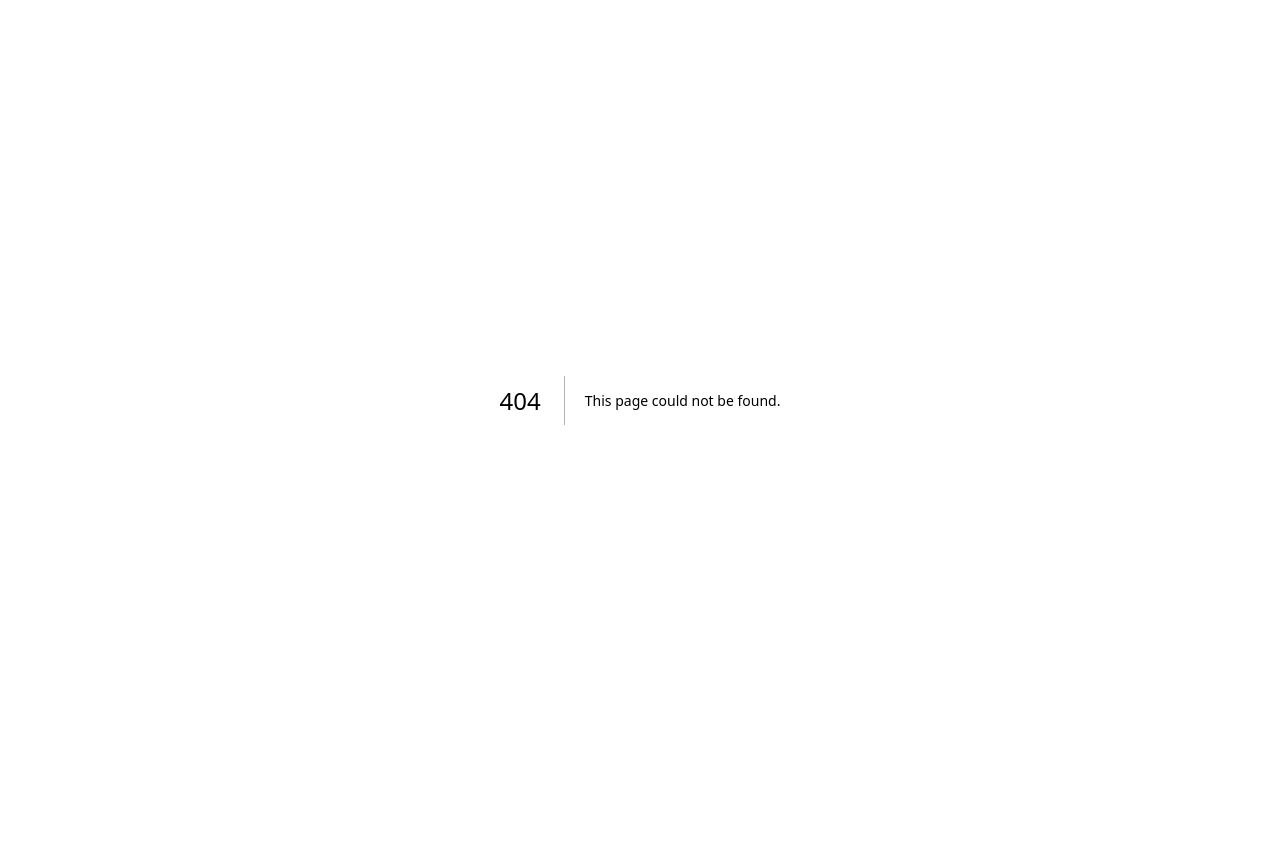
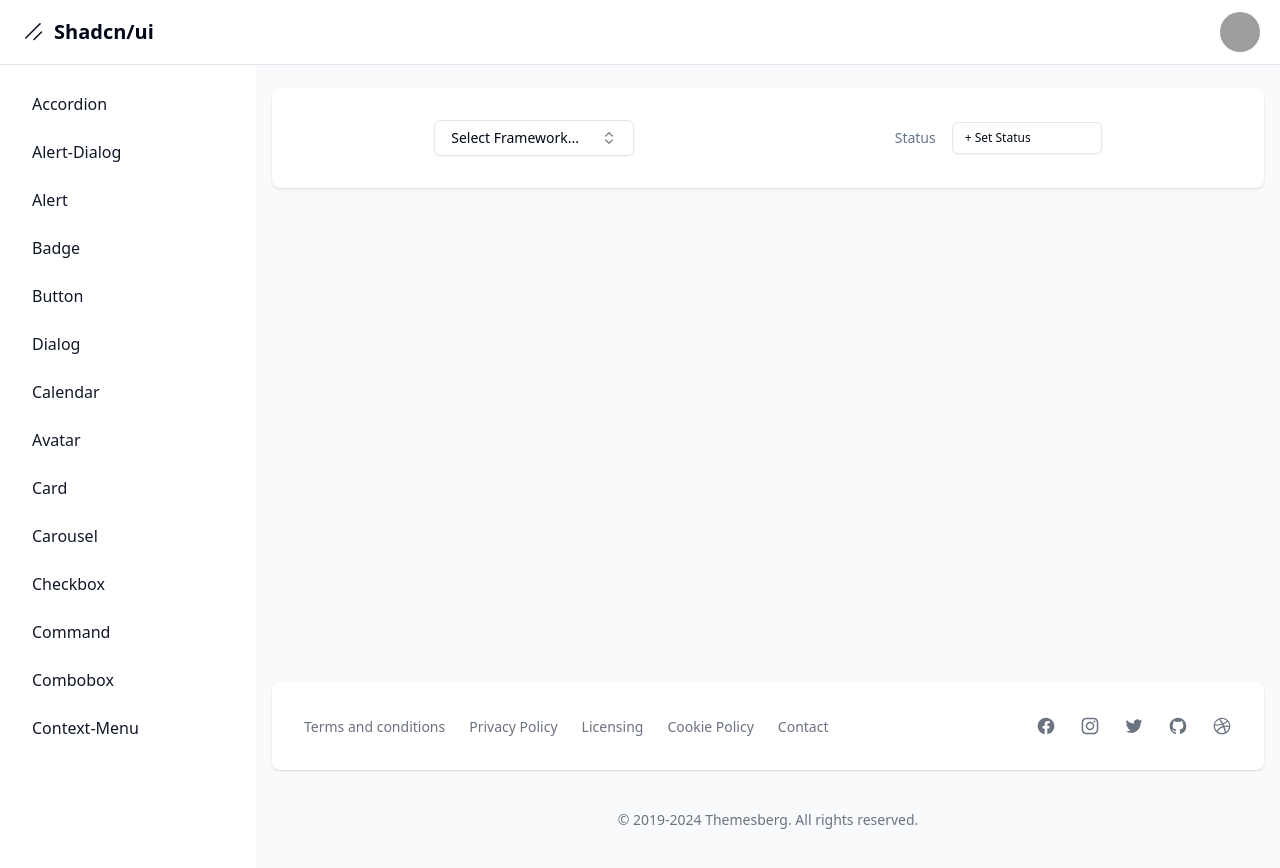
Before and after one commit to MiguelDecode/shadcn-tutorial, a Next.js app: page /dashboard/combobox in a window 1280 px wide. Before the commit this address had no page. Before the commit the page ends 800 px from the top, so only its background shows below. Built offline with nearby package versions, Linux system fonts and the light colour scheme; grey boxes are pictures that could not be loaded.

Commit message:
feat: component combobox

```diff
--- a/package.json
+++ b/package.json
@@ -13,9 +13,11 @@
     "@radix-ui/react-alert-dialog": "^1.1.2",
     "@radix-ui/react-avatar": "^1.1.1",
     "@radix-ui/react-checkbox": "^1.1.2",
+    "@radix-ui/react-context-menu": "^2.2.2",
     "@radix-ui/react-dialog": "^1.1.2",
     "@radix-ui/react-icons": "^1.3.0",
     "@radix-ui/react-label": "^2.1.0",
+    "@radix-ui/react-popover": "^1.1.2",
     "@radix-ui/react-slot": "^1.1.0",
     "class-variance-authority": "^0.7.0",
     "clsx": "^2.1.1",
--- /dev/null
+++ b/src/app/dashboard/combobox/page.tsx
@@ -0,0 +1,204 @@
+"use client";
+
+import React from "react";
+import { Check, ChevronsUpDown } from "lucide-react";
+
+import { cn } from "@/lib/utils";
+import { Button } from "@/components/ui/button";
+import {
+  Command,
+  CommandEmpty,
+  CommandGroup,
+  CommandInput,
+  CommandItem,
+  CommandList,
+} from "@/components/ui/command";
+import {
+  Popover,
+  PopoverContent,
+  PopoverTrigger,
+} from "@/components/ui/popover";
+
+import {
+  ArrowUpCircle,
+  CheckCircle2,
+  Circle,
+  HelpCircle,
+  LucideIcon,
+  XCircle,
+} from "lucide-react"
+
+type Status = {
+  value: string
+  label: string
+  icon: LucideIcon
+}
+
+const frameworks = [
+  {
+    value: "next.js",
+    label: "Next.js",
+  },
+  {
+    value: "react.js",
+    label: "React.js",
+  },
+  {
+    value: "sveltekit",
+    label: "SvelteKit",
+  },
+  {
+    value: "nuxt.js",
+    label: "Nuxt.js",
+  },
+  {
+    value: "remix",
+    label: "Remix",
+  },
+  {
+    value: "astro",
+    label: "Astro",
+  },
+];
+
+const statuses: Status[] = [
+  {
+    value: "backlog",
+    label: "Backlog",
+    icon: HelpCircle,
+  },
+  {
+    value: "todo",
+    label: "Todo",
+    icon: Circle,
+  },
+  {
+    value: "in progress",
+    label: "In Progress",
+    icon: ArrowUpCircle,
+  },
+  {
+    value: "done",
+    label: "Done",
+    icon: CheckCircle2,
+  },
+  {
+    value: "canceled",
+    label: "Canceled",
+    icon: XCircle,
+  },
+]
+
+export default function Page() {
+  const [open, setOpen] = React.useState(false);
+  const [value, setValue] = React.useState("");
+
+  const [selectedStatus, setSelectedStatus] = React.useState<Status | null>(
+    null
+  );
+  const [opened, setOpened] = React.useState(false);
+
+  return (
+    <div className="flex justify-around items-center">
+      <Popover open={open} onOpenChange={setOpen}>
+        <PopoverTrigger asChild>
+          <Button
+            variant="outline"
+            role="combobox"
+            aria-expanded={open}
+            className="w-[200px] justify-between"
+          >
+            {value
+              ? frameworks.find((framework) => framework.value === value)?.label
+              : "Select framework..."}
+            <ChevronsUpDown className="ml-2 h-4 w-4 shrink-0 opacity-50" />
+          </Button>
+        </PopoverTrigger>
+        <PopoverContent className="w-[200px] p-0">
+          <Command>
+            <CommandInput placeholder="Search framework..." />
+            <CommandList>
+              <CommandEmpty>No framework found.</CommandEmpty>
+              <CommandGroup>
+                {frameworks.map((framework) => (
+                  <CommandItem
+                    key={framework.value}
+                    value={framework.value}
+                    onSelect={(currentValue) => {
+                      setValue(currentValue === value ? "" : currentValue);
+                      setOpen(false);
+                    }}
+                  >
+                    <Check
+                      className={cn(
+                        "mr-2 h-4 w-4",
+                        value === framework.value ? "opacity-100" : "opacity-0"
+                      )}
+                    />
+                    {framework.label}
+                  </CommandItem>
+                ))}
+              </CommandGroup>
+            </CommandList>
+          </Command>
+        </PopoverContent>
+      </Popover>
+
+      <div className="flex items-center space-x-4">
+        <p className="text-sm text-muted-foreground">Status</p>
+        <Popover open={opened} onOpenChange={setOpened}>
+          <PopoverTrigger asChild>
+            <Button
+              variant="outline"
+              size="sm"
+              className="w-[150px] justify-start"
+            >
+              {selectedStatus ? (
+                <>
+                  <selectedStatus.icon className="mr-2 h-4 w-4 shrink-0" />
+                  {selectedStatus.label}
+                </>
+              ) : (
+                <>+ Set status</>
+              )}
+            </Button>
+          </PopoverTrigger>
+          <PopoverContent className="p-0" side="right" align="start">
+            <Command>
+              <CommandInput placeholder="Change status..." />
+              <CommandList>
+                <CommandEmpty>No results found.</CommandEmpty>
+                <CommandGroup>
+                  {statuses.map((status) => (
+                    <CommandItem
+                      key={status.value}
+                      value={status.value}
+                      onSelect={(value) => {
+                        setSelectedStatus(
+                          statuses.find(
+                            (priority) => priority.value === value
+                          ) || null
+                        );
+                        setOpened(false);
+                      }}
+                    >
+                      <status.icon
+                        className={cn(
+                          "mr-2 h-4 w-4",
+                          status.value === selectedStatus?.value
+                            ? "opacity-100"
+                            : "opacity-40"
+                        )}
+                      />
+                      <span>{status.label}</span>
+                    </CommandItem>
+                  ))}
+                </CommandGroup>
+              </CommandList>
+            </Command>
+          </PopoverContent>
+        </Popover>
+      </div>
+    </div>
+  );
+}
--- a/src/app/dashboard/layout.tsx
+++ b/src/app/dashboard/layout.tsx
@@ -14,6 +14,8 @@
   { name: "carousel", href: "carousel" },
   { name: "checkbox", href: "checkbox" },
   { name: "command", href: "command" },
+  { name: "combobox", href: "combobox" },
+  { name: "context-menu", href: "context-menu" },
 ];
 
 export default function DashboardLayout({
--- /dev/null
+++ b/src/components/ui/popover.tsx
@@ -0,0 +1,33 @@
+"use client"
+
+import * as React from "react"
+import * as PopoverPrimitive from "@radix-ui/react-popover"
+
+import { cn } from "@/lib/utils"
+
+const Popover = PopoverPrimitive.Root
+
+const PopoverTrigger = PopoverPrimitive.Trigger
+
+const PopoverAnchor = PopoverPrimitive.Anchor
+
+const PopoverContent = React.forwardRef<
+  React.ElementRef<typeof PopoverPrimitive.Content>,
+  React.ComponentPropsWithoutRef<typeof PopoverPrimitive.Content>
+>(({ className, align = "center", sideOffset = 4, ...props }, ref) => (
+  <PopoverPrimitive.Portal>
+    <PopoverPrimitive.Content
+      ref={ref}
+      align={align}
+      sideOffset={sideOffset}
+      className={cn(
+        "z-50 w-72 rounded-md border bg-popover p-4 text-popover-foreground shadow-md outline-none data-[state=open]:animate-in data-[state=closed]:animate-out data-[state=closed]:fade-out-0 data-[state=open]:fade-in-0 data-[state=closed]:zoom-out-95 data-[state=open]:zoom-in-95 data-[side=bottom]:slide-in-from-top-2 data-[side=left]:slide-in-from-right-2 data-[side=right]:slide-in-from-left-2 data-[side=top]:slide-in-from-bottom-2",
+        className
+      )}
+      {...props}
+    />
+  </PopoverPrimitive.Portal>
+))
+PopoverContent.displayName = PopoverPrimitive.Content.displayName
+
+export { Popover, PopoverTrigger, PopoverContent, PopoverAnchor }
```
Also changed, not shown: 1 other file (tests, documents, lock files or other folders).
